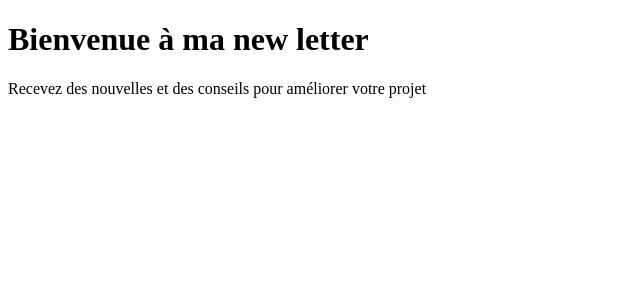
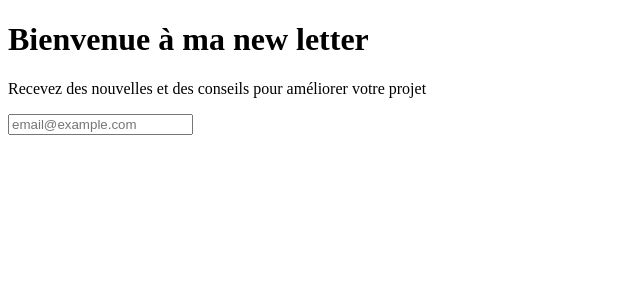
Before and after one commit to noelfoka/new-letter-app, a Next.js app: page / in a window 1280 px wide. Shown: the top 300 px of the page, without its empty margins (0-640 px from the left). Built offline with nearby package versions, Linux system fonts and the light colour scheme.

Commit message:
mise à jour

```diff
--- a/app/page.tsx
+++ b/app/page.tsx
@@ -6,14 +6,18 @@ export default function Home() {
       {/* Toas */}
       <div className="flex items-center mb-6 md:w-[600px]">
         <div className="flex flex-col items-center w-full">
-
-        <div className="h-[200px] bg-[url('/img.jpg')] w-full bg-cover bg-center rounded-3xl mb-6">
-
-        </div>
-        <div className="w-fullp-10 pt-0">
-          <h1 className="text-2xl md:text-4xl font-bold text-white">Bienvenue à ma new letter</h1>
-          <p className="my-4 text-sm">Recevez des nouvelles et des conseils pour améliorer votre projet</p>
-        </div>
+          <div className="h-[200px] bg-[url('/img.jpg')] w-full bg-cover bg-center rounded-3xl mb-6"></div>
+          <div className="w-fullp-10 pt-0">
+            <h1 className="text-2xl md:text-4xl font-bold text-white">
+              Bienvenue à ma new letter
+            </h1>
+            <p className="my-4 text-sm">
+              Recevez des nouvelles et des conseils pour améliorer votre projet
+            </p>
+            <form className="flex items-center w-full">
+              <input type="text" className="input input-bordered w-full" placeholder="email@example.com" />
+            </form>
+          </div>
         </div>
       </div>
     </div>
```
